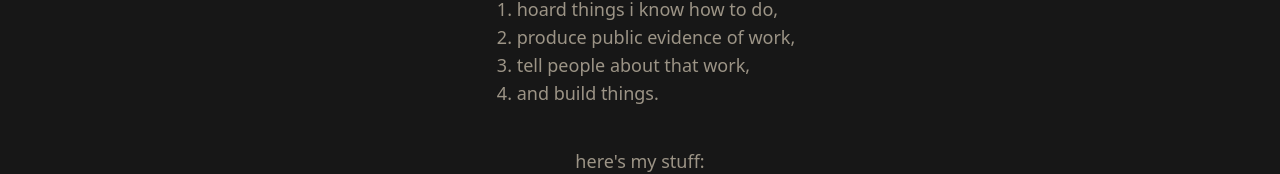
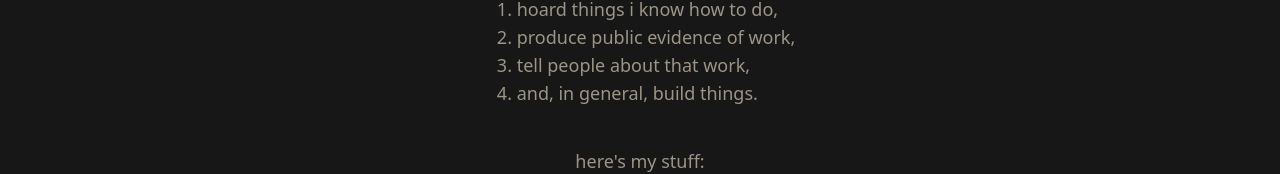
Before and after one commit to Ironsing/ironsing.github.io, a SvelteKit app: page / in a window 1280 px wide. Shown: the part 437-611 px from the top of the page. Built offline with nearby package versions, Linux system fonts and the light colour scheme; a web font is replaced by a local one.

Commit message:
slightly reword / page

```diff
--- a/src/routes/+page.svelte
+++ b/src/routes/+page.svelte
@@ -35,7 +35,7 @@
 				<li>hoard things I know how to do,</li>
 				<li>produce public evidence of work,</li>
 				<li>tell people about that work,</li>
-				<li>and build things.</li>
+				<li>and, in general, build things.</li>
 			</ol>
 		</div>
 	</div>
```
